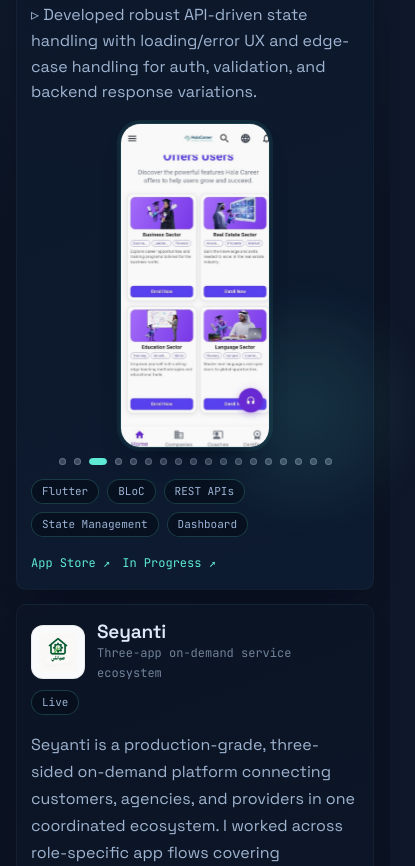
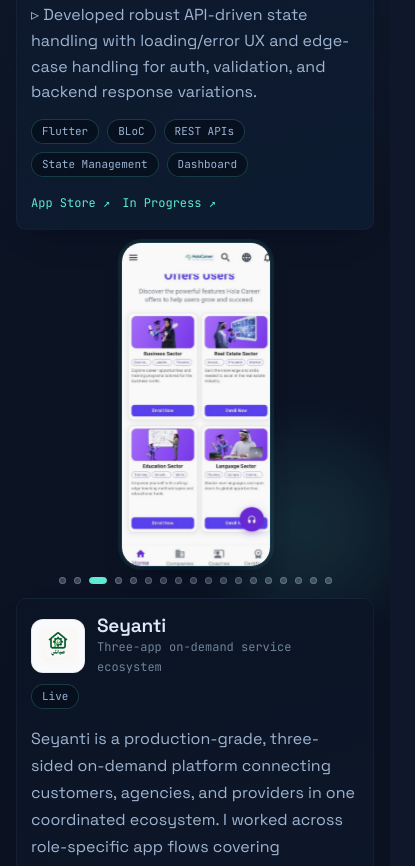
Before and after one commit to IbrarKhanCode/Ibrar-Portfolio, a Next.js app: page / in a window 390 px wide. Shown: the part 2960-3826 px from the top of the page, 415 px wide, since content can reach past the window. Built offline with nearby package versions, Linux system fonts and the light colour scheme.

Commit message:
fix mobile responsivness issues

```diff
--- a/app/globals.css
+++ b/app/globals.css
@@ -11,6 +11,7 @@
   --text-body: #9fb4d0;
   --text-dim: #71839a;
   --accent: #5eead4;
+  --accent-rgb: 94 234 212;
   --accent-strong: #2dd4bf;
   --border: rgba(148, 163, 184, 0.18);
   --border-strong: rgba(94, 234, 212, 0.42);
@@ -35,10 +36,12 @@ html {
   scroll-behavior: smooth;
   background-color: var(--bg-main);
   overscroll-behavior-y: contain;
+  overflow-x: clip;
 }
 
 body {
   min-height: 100dvh;
+  width: 100%;
   line-height: 1.7;
   color: var(--text-body);
   font-family: var(--font-sans), var(--font-sans-fallback);
@@ -48,6 +51,7 @@ body {
     radial-gradient(circle at 82% 6%, var(--glow-blue), transparent 40%),
     linear-gradient(160deg, rgba(6, 10, 22, 0.98), rgba(12, 20, 36, 0.95) 40%, rgba(6, 12, 26, 0.98));
   -webkit-font-smoothing: antialiased;
+  overflow-x: clip;
 }
 
 .cursor-mood-overlay {
@@ -59,7 +63,7 @@ body {
   transition: none;
   background: radial-gradient(
     600px circle at 50% 50%,
-    rgba(29, 78, 216, 0.15),
+    rgb(var(--accent-rgb) / 0.15),
     rgba(0, 0, 0, 0) 80%
   );
   mix-blend-mode: normal;
@@ -273,6 +277,7 @@ b {
 .site-shell {
   max-width: var(--container-max);
   margin: 0 auto;
+  width: 100%;
   padding: 88px var(--container-gutter) 40px;
 }
 
@@ -360,6 +365,27 @@ b {
   display: flex;
   flex-direction: column;
   gap: 14px;
+}
+
+.project-shell {
+  display: grid;
+  gap: 18px;
+}
+
+.project-summary {
+  position: relative;
+}
+
+.project-screenshots {
+  display: flex;
+  justify-content: center;
+  align-items: center;
+  margin-top: -6px;
+}
+
+.project-screenshots .genie-slider {
+  margin-top: 0;
+  margin-bottom: 0;
 }
 
 .stack-item {
@@ -491,6 +517,9 @@ b {
   background: linear-gradient(160deg, rgba(9, 18, 38, 0.95), rgba(12, 26, 52, 0.9));
   box-shadow: 0 16px 30px -18px rgba(2, 6, 23, 0.95), 0 0 0 3px rgba(94, 234, 212, 0.08);
   z-index: 1;
+  transform: translateZ(0);
+  backface-visibility: hidden;
+  contain: paint;
 }
 
 .genie-slide {
@@ -522,6 +551,8 @@ b {
 .genie-slide-image {
   object-fit: cover;
   object-position: center top;
+  backface-visibility: hidden;
+  transform: translateZ(0);
 }
 
 .genie-slider-dots {
@@ -1285,10 +1316,13 @@ b {
   }
 
   .bottom-socials-left {
-    left: 10px;
-    right: 10px;
+    left: 8px;
+    right: 8px;
+    width: calc(100% - 16px);
+  }
+
+  .bottom-socials-left {
     bottom: 10px;
-    width: calc(100% - 20px);
     max-width: none;
     gap: 8px;
     justify-content: space-between;
@@ -1344,6 +1378,29 @@ b {
   }
 }
 
+@media (hover: none) and (pointer: coarse) {
+  .genie-slider-glow {
+    animation: none;
+  }
+
+  .genie-slider-stage {
+    contain: layout paint;
+  }
+
+  .genie-slide {
+    transition: opacity 240ms ease;
+    transform: none;
+  }
+
+  .genie-slide.is-active {
+    transform: none;
+  }
+
+  .genie-slide-image {
+    transform: none;
+  }
+}
+
 /* ============================================================
    EXTRA SMALL (< 420px)
    ============================================================ */
--- a/app/layout.tsx
+++ b/app/layout.tsx
@@ -65,7 +65,10 @@ export default function RootLayout({
   return (
     <html lang="en">
       <head>
-        <meta name="viewport" content="width=device-width, initial-scale=1" />
+        <meta
+          name="viewport"
+          content="width=device-width, initial-scale=1, maximum-scale=1, user-scalable=no"
+        />
         <meta name="theme-color" content="#0f172a" />
         <link rel="icon" href="/ibrar.png" type="image/png" />
         <link rel="shortcut icon" href="/ibrar.png" type="image/png" />
--- a/components/CursorMoodOverlay.tsx
+++ b/components/CursorMoodOverlay.tsx
@@ -19,7 +19,7 @@ export default function CursorMoodOverlay() {
 
   const backgroundImage = useMotionTemplate`radial-gradient(
     ${smoothSize}px circle at ${smoothX}px ${smoothY}px,
-    rgba(29, 78, 216, 0.15),
+    rgb(var(--accent-rgb) / 0.16),
     rgba(0, 0, 0, 0) 80%
   )`;
 
--- a/components/GenieSlider.tsx
+++ b/components/GenieSlider.tsx
@@ -1,6 +1,6 @@
 "use client";
 
-import { useEffect, useMemo, useState } from "react";
+import { useEffect, useMemo, useRef, useState } from "react";
 import Image from "next/image";
 
 type GenieImage = {
@@ -21,6 +21,8 @@ export default function GenieSlider({ images, projectName = "Project" }: GenieSl
   const [activeIndex, setActiveIndex] = useState(0);
   const [isPaused, setIsPaused] = useState(false);
   const [prefersReducedMotion, setPrefersReducedMotion] = useState(false);
+  const sliderRef = useRef<HTMLElement | null>(null);
+  const [isInView, setIsInView] = useState(true);
 
   useEffect(() => {
     const mediaQuery = window.matchMedia("(prefers-reduced-motion: reduce)");
@@ -35,7 +37,28 @@ export default function GenieSlider({ images, projectName = "Project" }: GenieSl
   }, []);
 
   useEffect(() => {
-    if (safeImages.length < 2 || isPaused || prefersReducedMotion) {
+    const element = sliderRef.current;
+
+    if (!element || typeof IntersectionObserver === "undefined") {
+      return;
+    }
+
+    const observer = new IntersectionObserver(
+      ([entry]) => {
+        setIsInView(entry.isIntersecting && entry.intersectionRatio >= 0.55);
+      },
+      { threshold: [0, 0.55, 1] }
+    );
+
+    observer.observe(element);
+
+    return () => {
+      observer.disconnect();
+    };
+  }, []);
+
+  useEffect(() => {
+    if (safeImages.length < 2 || isPaused || prefersReducedMotion || !isInView) {
       return;
     }
 
@@ -46,13 +69,14 @@ export default function GenieSlider({ images, projectName = "Project" }: GenieSl
     return () => {
       window.clearInterval(timer);
     };
-  }, [isPaused, prefersReducedMotion, safeImages.length]);
+  }, [isInView, isPaused, prefersReducedMotion, safeImages.length]);
 
   const previousIndex = (activeIndex - 1 + safeImages.length) % safeImages.length;
   const nextIndex = (activeIndex + 1) % safeImages.length;
 
   return (
     <figure
+      ref={sliderRef as React.RefObject<HTMLElement>}
       className="genie-slider reveal-scale"
       aria-label={`${projectName} app screenshots`}
       onMouseEnter={() => setIsPaused(true)}
--- a/components/Projects.tsx
+++ b/components/Projects.tsx
@@ -137,10 +137,11 @@ export default function Projects() {
         {projects.map((project, index) => (
           <li
             key={project.title}
-            className="card-surface stack-item reveal"
+            className="project-shell reveal"
             style={{ animationDelay: `${0.06 + index * 0.1}s` }}
           >
-            <div className="meta-row" style={{ marginBottom: 16 }}>
+            <div className="card-surface stack-item project-summary">
+              <div className="meta-row" style={{ marginBottom: 16 }}>
               <div style={{ display: "flex", alignItems: "center", gap: 12 }}>
                 <div
                   style={{
@@ -187,10 +188,6 @@ export default function Projects() {
               </ul>
             ) : null}
 
-            {project.screenshots && project.screenshots.length > 0 ? (
-              <GenieSlider images={project.screenshots} projectName={project.title} />
-            ) : null}
-
             <div style={{ marginTop: 14, display: "flex", flexWrap: "wrap", gap: 8 }}>
               {project.tech.map((tech) => (
                 <span key={tech} className="badge">
@@ -213,6 +210,13 @@ export default function Projects() {
                 </a>
               ))}
             </div>
+            </div>
+
+            {project.screenshots && project.screenshots.length > 0 ? (
+              <div className="project-screenshots">
+                <GenieSlider images={project.screenshots} projectName={project.title} />
+              </div>
+            ) : null}
           </li>
         ))}
       </ul>
```
